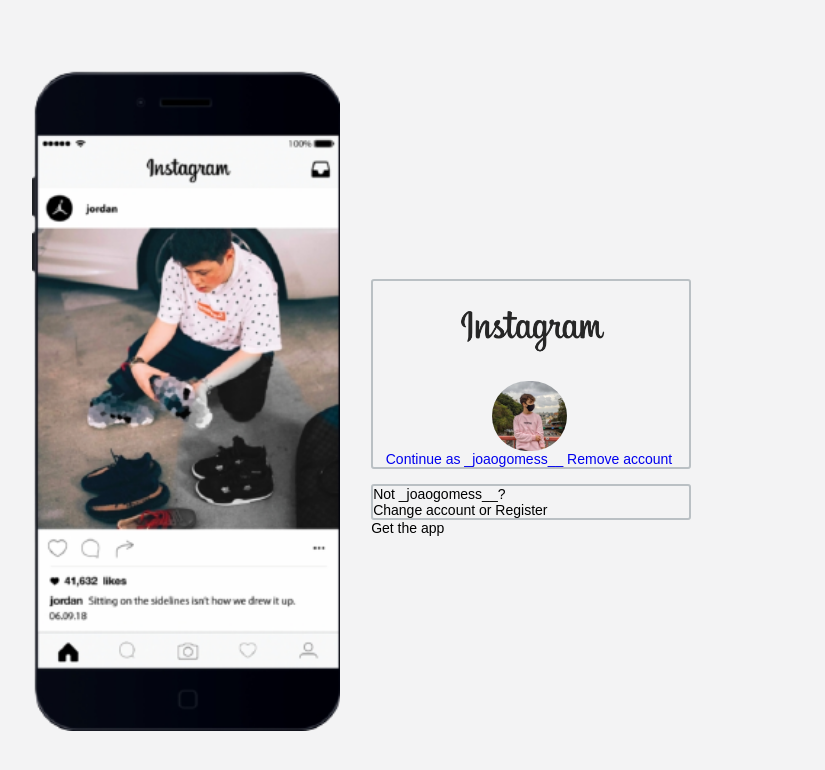
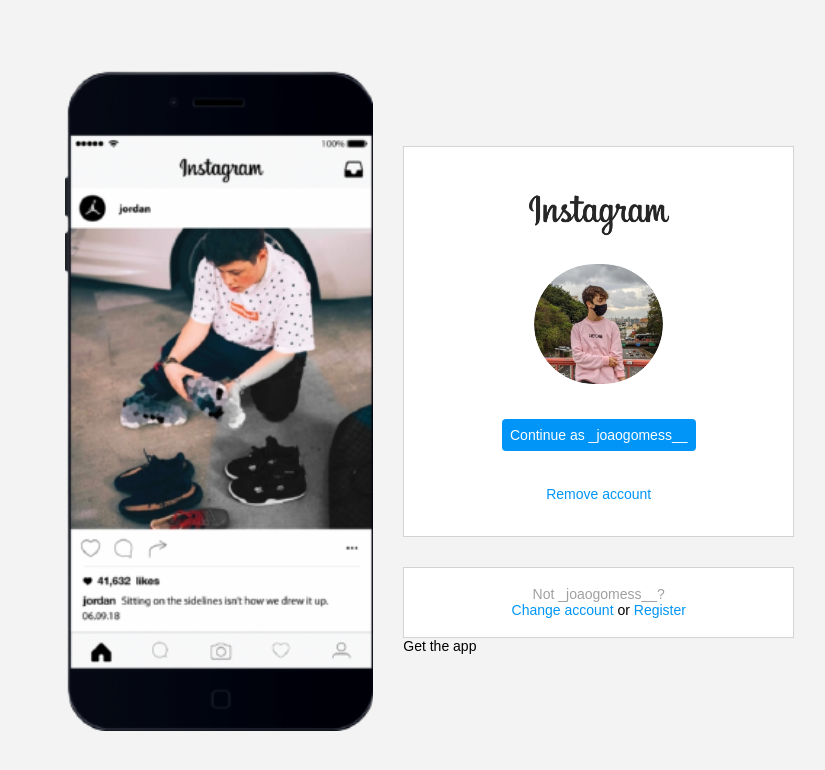
Before and after one commit to Joa1Gomes/PaginaInstagram, a plain HTML site: page index.html in a window 1280 px wide. Shown: the whole page, without its empty margins (293-1118 px from the left). Drawn offline with Linux system fonts and the light colour scheme.

Commit message:
Personalização dos botões e div de login

```diff
--- a/index.html
+++ b/index.html
@@ -15,15 +15,15 @@
                 <div class="profile">
                     <img src="img/minhafoto.jpg" class="profile" alt="minha foto">
                 </div>
-                <a href="#" class="instagram-login">Continue as _joaogomess__</a>
-                <a href="#" class="Instagarm-logout">Remove account</a>
+                <a href="#" class="botaologin">Continue as _joaogomess__<br></a>
+                <a href="#" class="botaologout">Remove account</a>
             </div>
             <div class="group">
                 <p class="notyou">Not _joaogomess__?</p>
                 <p class="notaccount">
-                    <span class"link-blue">Change account</span>
+                    <span class="link-blue">Change account</span>
                     or
-                    <span class"link-blue">Register</span>
+                    <span class="link-blue">Register</span>
                 </p>
             </div>
             <div class="getapp">
--- a/style.css
+++ b/style.css
@@ -32,23 +32,72 @@
     width: 22rem;
 }
 .logo{
-    height: 100px;
-    margin-left: 25%;
+    height: 7rem;
 }
 
 .profile{
-    height: 70px;
+    height: 120px;
+    display: flex;
+    align-items: center;
     border-radius: 100px;
-    margin-left: 21%;
+    overflow: hidden;
+}
+
+.botaologin{
+    display: flex;
+    border-radius: 5%;
+    align-items: center;
+    justify-content:space-around;
+    flex-direction: column;
+    margin-top: 35px;
+    width: 50%;
+    background-color: #0095f6;
+    color: #fff;
+    border-radius: 4px;
+    padding: 8px;
+}
+
+.group{
+    display: flex;
+    justify-content: space-between;
+    align-items: center;
+    flex-direction: column;
+    background-color: #fff;
+    width: 200%;
+    padding: 1.3rem 0;
+    border: 1px solid lightgray;
+}
+
+.botaologout{
+    color:#799CBA;
+    display: flex;
+    border-radius: 4px;
+    padding: 8px;
+    align-items: center;
+    justify-content:space-around;
+    flex-direction: column;
+    margin-top: 20px;
+    width: 50%;
+    min-height: 3.4rem;
+    color:#0095f6;
 }
 
 .instagram-login{
-    margin-left: 4%;
+    margin: 4%;
 }
 
-.group{
-    border: solid 2px #BAC0C4;
-    border-radius: 3px;
-    margin-top: 5%;
-    width:110% ;
+.group:nth-child(1){
+    min-height: 19rem;
 }
+
+.group:nth-child(2){
+    margin-top: 30px;
+}
+
+.notyou{
+    color: rgb(160,160,160);
+}
+
+.link-blue{
+    color: #0095f6;
+}
```
